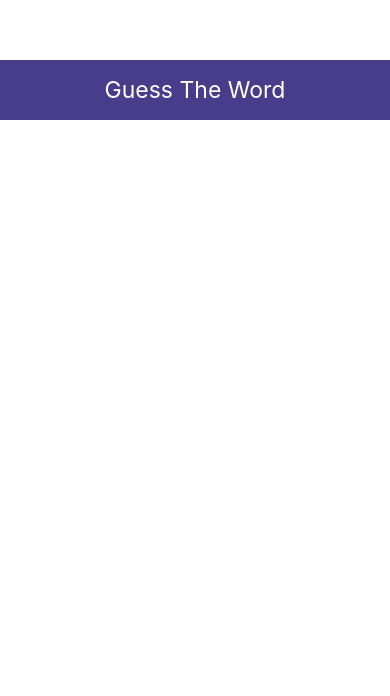
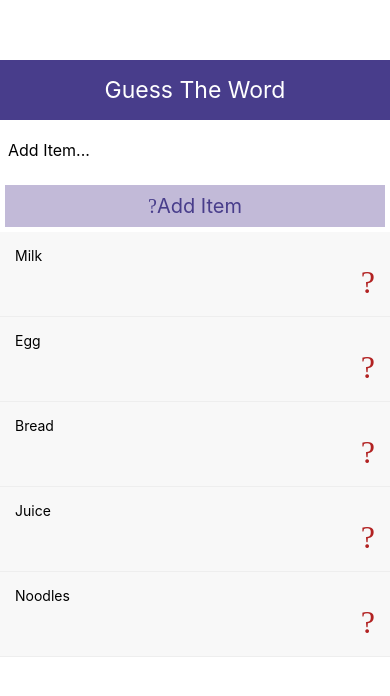
Before and after one commit to OsodracPT/words-game, a React Native app: screen / in a window 390 px wide. Shown: the top 696 px of the page. Built offline with nearby package versions, Linux system fonts and the light colour scheme.

Commit message:
Shopping list finished

```diff
--- a/App.js
+++ b/App.js
@@ -1,12 +1,41 @@
 import React, { useState } from "react";
-import { StyleSheet, View, Text } from "react-native";
+import { StyleSheet, View, Text, FlatList, Alert } from "react-native";
 
 import Header from "./components/Header";
+import ListItem from "./components/ListItem.js";
+import AddItem from "./components/AddItem";
 
 export default function App() {
+  const [items, setItems] = useState([
+    { id: 1, text: "Milk" },
+    { id: 2, text: "Egg" },
+    { id: 3, text: "Bread" },
+    { id: 4, text: "Juice" },
+    { id: 5, text: "Noodles" },
+  ]);
+
+  const deleteItem = (id) => {
+    setItems((prevItems) => {
+      return prevItems.filter((item) => item.id != id);
+    });
+  };
+
+  const addItem = (text) => {
+    setItems((prevItems) => {
+      return [{ id: 69, text }, ...prevItems];
+    });
+  };
+
   return (
     <View style={styles.container}>
       <Header title={"Guess The Word"}></Header>
+      <AddItem addItem={addItem}></AddItem>
+      <FlatList
+        data={items}
+        renderItem={({ item }) => (
+          <ListItem item={item} deleteItem={deleteItem}></ListItem>
+        )}
+      />
     </View>
   );
 }
--- /dev/null
+++ b/components/AddItem.js
@@ -0,0 +1,57 @@
+import React, { useState } from "react";
+
+import { Ionicons } from "@expo/vector-icons";
+
+import {
+  View,
+  Text,
+  StyleSheet,
+  TextInput,
+  TouchableOpacity,
+} from "react-native";
+
+const AddItem = ({ addItem }) => {
+  const [text, setText] = useState("");
+
+  const onChange = (textValue) => setText(textValue);
+
+  return (
+    <View>
+      <TextInput
+        placeholder="Add Item..."
+        style={styles.input}
+        onChangeText={onChange}
+      ></TextInput>
+      <TouchableOpacity onPress={() => addItem(text)} style={styles.btn}>
+        <Text style={styles.btnText}>
+          <Ionicons
+            name="ios-add-circle"
+            size={20}
+            onPress={() => props.deleteItem(props.item.id)}
+          />
+          Add Item
+        </Text>
+      </TouchableOpacity>
+    </View>
+  );
+};
+
+const styles = StyleSheet.create({
+  input: {
+    height: 60,
+    padding: 8,
+    fontSize: 16,
+  },
+  btn: {
+    backgroundColor: "#c2bad8",
+    padding: 9,
+    margin: 5,
+  },
+  btnText: {
+    color: "darkslateblue",
+    fontSize: 20,
+    textAlign: "center",
+  },
+});
+
+export default AddItem;
--- /dev/null
+++ b/components/ListItem.js
@@ -0,0 +1,37 @@
+import React from "react";
+
+import { View, Text, StyleSheet, TouchableOpacity } from "react-native";
+import { Ionicons } from "@expo/vector-icons";
+
+const ListItem = (props) => {
+  return (
+    <TouchableOpacity style={styles.listItem}>
+      <View style={styles.lisItemView}>
+        <Text style={styles.listItemText}>{props.item.text}</Text>
+        <Ionicons
+          style={{ alignSelf: "flex-end" }}
+          name="ios-remove-circle"
+          size={32}
+          color="firebrick"
+          onPress={() => props.deleteItem(props.item.id)}
+        />
+      </View>
+    </TouchableOpacity>
+  );
+};
+
+const styles = StyleSheet.create({
+  listItem: {
+    padding: 15,
+    backgroundColor: "#f8f8f8",
+    borderBottomWidth: 1,
+    borderColor: "#eee",
+  },
+  listItemView: {
+    flexDirection: "row",
+    justifyContent: "space-between",
+    alignItems: "center",
+  },
+});
+
+export default ListItem;
--- a/package.json
+++ b/package.json
@@ -13,6 +13,7 @@
     "react": "~16.11.0",
     "react-dom": "~16.11.0",
     "react-native": "https://github.com/expo/react-native/archive/sdk-38.0.2.tar.gz",
+    "react-native-vector-icons": "^7.0.0",
     "react-native-web": "~0.11.7"
   },
   "devDependencies": {
```
Also changed, not shown: 1 other file (tests, documents, lock files or other folders).
